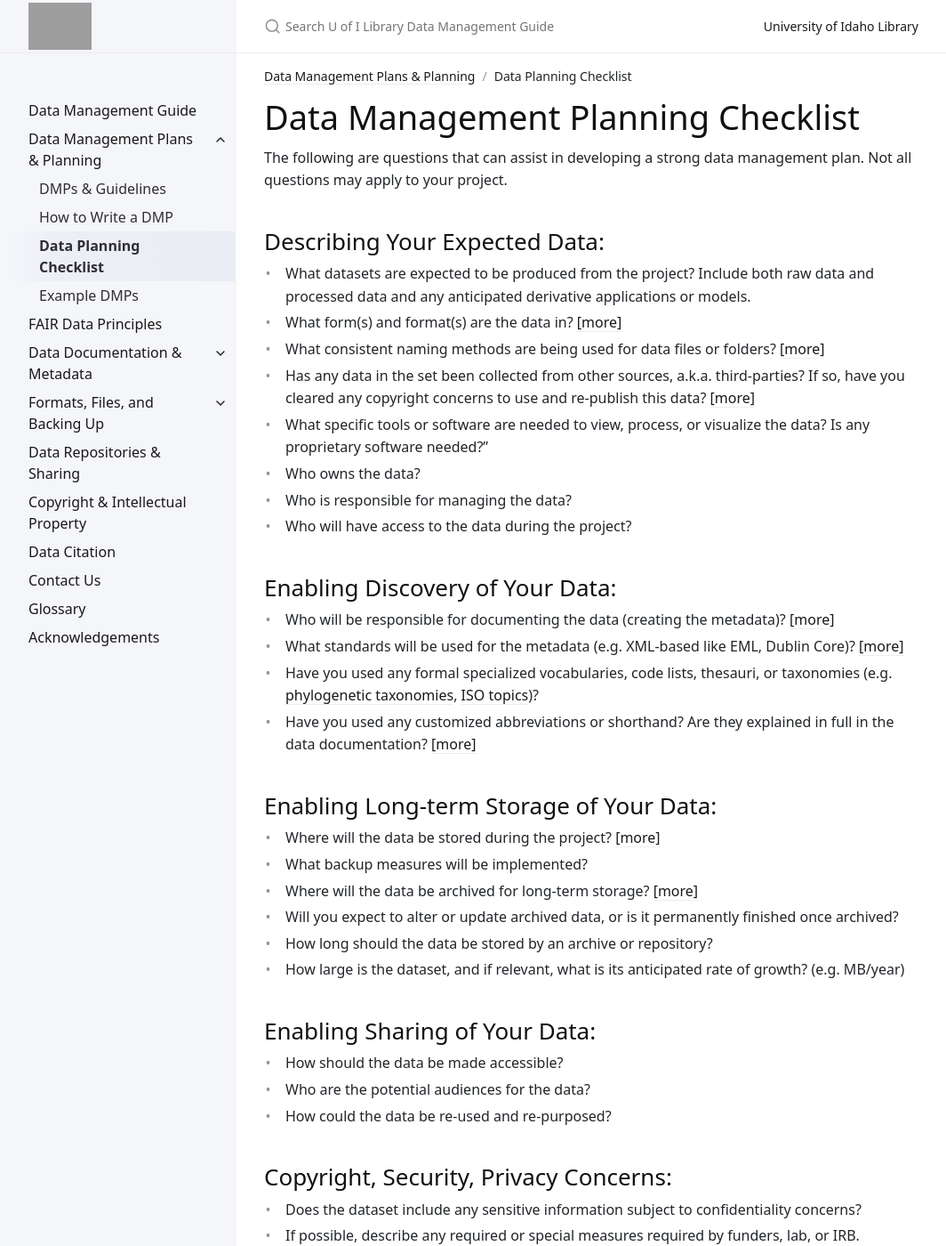
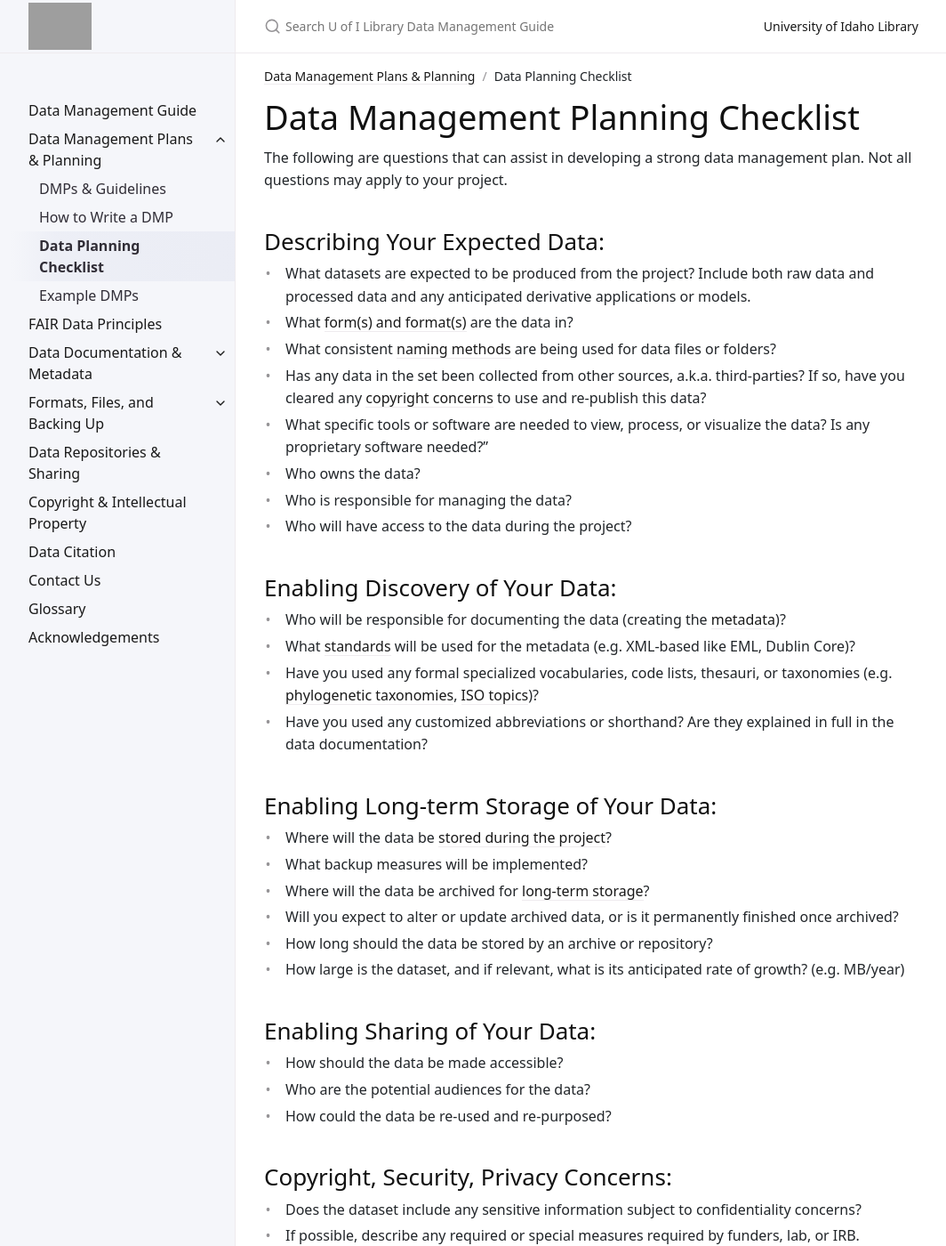
Before and after one commit to uidaholib/data-management-guide, a Jekyll site: the page built from guide/planning/checklist.md, in a window 1280 px wide and 1400 px high. Shown: the whole window at 89% size, without its empty margins (107-1171 px from the left). Built offline with Jekyll 4.4.1, drawn with Linux system fonts in a browser that asks for light colours.

Commit message:
fixing internal links

```diff
--- a/guide/planning/checklist.md
+++ b/guide/planning/checklist.md
@@ -6,46 +6,35 @@ nav_order: 3
 
 # Data Management Planning Checklist
 
-The following are questions that can assist in developing a strong data
- management plan. Not all questions may apply to your project.
+The following are questions that can assist in developing a strong data management plan. Not all questions may apply to your project.
 
 ## Describing Your Expected Data:
 
 - What datasets are expected to be produced from the project? Include both raw
  data and processed data and any anticipated derivative applications or models.
-- What form(s) and format(s) are the data in? [\[more\]](#formats)
-- What consistent naming methods are being used for data files or folders?
- [\[more\]](#naming)
-- Has any data in the set been collected from other sources, a.k.a.
- third-parties? If so, have you cleared any copyright concerns to use and
-  re-publish this data? [\[more\]](#copyright_ip)
-- What specific tools or software are needed to view, process, or visualize
- the data? Is any proprietary software needed?"
+- What [form(s) and format(s)]({{ '/guide/sharing/formats/' | relative_url }}) are the data in?
+- What consistent [naming methods]({{ '/guide/sharing/naming/' | relative_url }}) are being used for data files or folders?
+- Has any data in the set been collected from other sources, a.k.a. third-parties? If so, have you cleared any [copyright concerns]({{ '/guide/copyright/' | relative_url }}) to use and re-publish this data?
+- What specific tools or software are needed to view, process, or visualize the data? Is any proprietary software needed?"
 - Who owns the data?
 - Who is responsible for managing the data?
 - Who will have access to the data during the project?
 
 ## Enabling Discovery of Your Data:
 
-- Who will be responsible for documenting the data (creating the metadata)?
- [\[more\]](#metadata)
-- What standards will be used for the metadata (e.g. XML-based like EML,
- Dublin Core)? [\[more\]](#standards)
-- Have you used any formal specialized vocabularies, code lists, thesauri, or taxonomies (e.g. [phylogenetic taxonomies](http://www.ncbi.nlm.nih.gov/Taxonomy/taxonomyhome.html/index.cgi?chapter=resources),
- [ISO topics](https://marinemetadata.org/references/isotopics))?
-- Have you used any customized abbreviations or shorthand? Are they explained
- in full in the data documentation? [\[more\]](#bestpractices)
+- Who will be responsible for documenting the data (creating the [metadata]({{ '/guide/documenting/metadata/' | relative_url }}))?
+- What [standards]({{ '/guide/documenting/standards/' | relative_url }}) will be used for the metadata (e.g. XML-based like EML, Dublin Core)?
+- Have you used any formal specialized vocabularies, code lists, thesauri, or taxonomies (e.g. [phylogenetic taxonomies](http://www.ncbi.nlm.nih.gov/Taxonomy/taxonomyhome.html/index.cgi?chapter=resources), [ISO topics](https://marinemetadata.org/references/isotopics))?
+- Have you used any customized abbreviations or shorthand? Are they explained in full in the data documentation?
 
 ## Enabling Long-term Storage of Your Data:
 
-- Where will the data be stored during the project? [\[more\]](#storing)
+- Where will the data be [stored during the project]({{ '/guide/sharing/storage/' | relative_url }})?
 - What backup measures will be implemented?
-- Where will the data be archived for long-term storage? [\[more\]](#depositing)
-- Will you expect to alter or update archived data, or is it permanently
- finished once archived?
+- Where will the data be archived for [long-term storage]({{ '/guide/deposit/' | relative_url }})?
+- Will you expect to alter or update archived data, or is it permanently finished once archived?
 - How long should the data be stored by an archive or repository?
-- How large is the dataset, and if relevant, what is its anticipated rate of
- growth? (e.g. MB/year)
+- How large is the dataset, and if relevant, what is its anticipated rate of growth? (e.g. MB/year)
 
 ## Enabling Sharing of Your Data:
 
@@ -55,17 +44,13 @@ The following are questions that can assist in developing a strong data
 
 ## Copyright, Security, Privacy Concerns:
 
-- Does the dataset include any sensitive information subject to confidentiality
- concerns?
-- If possible, describe any required or special measures required by funders,
- lab, or IRB.
+- Does the dataset include any sensitive information subject to confidentiality concerns?
+- If possible, describe any required or special measures required by funders, lab, or IRB.
 - Will the data be collected in the United States or other? If so, where?
 - Do the data have unique identifiers?
 
 ## Enabling Citation of Your Data:
 
-- What publications, discoveries, or further datasets have resulted from the
- data?
-- Who will receive credit for authoring the data? In what order, if any, should
- the authors be given?
+- What publications, discoveries, or further datasets have resulted from the data?
+- Who will receive credit for authoring the data? In what order, if any, should the authors be given?
 - What organizational name should be referenced in citing the data?
```
Also changed, not shown: guide/sharing/naming.md (+4 -6 lines).
